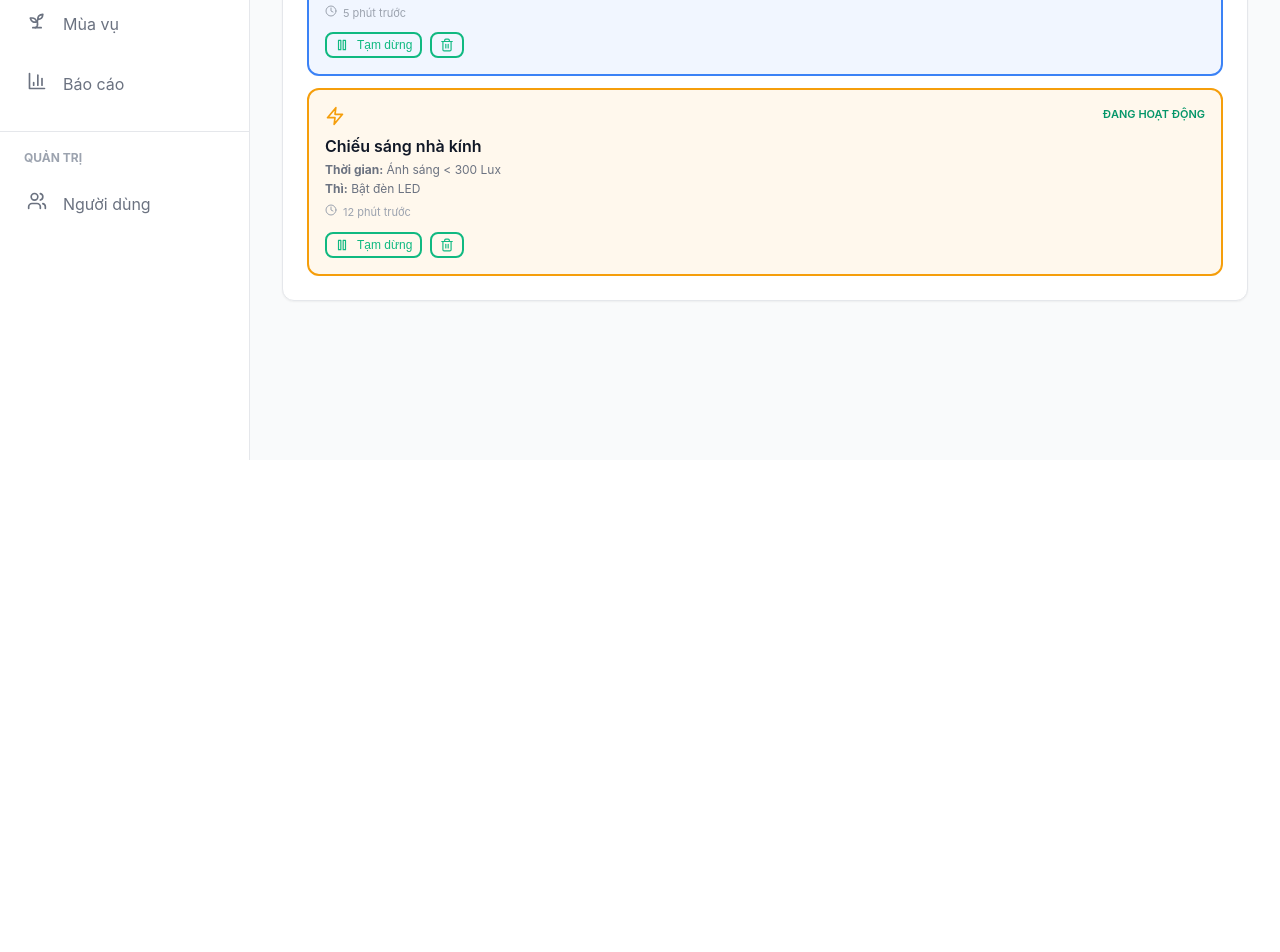
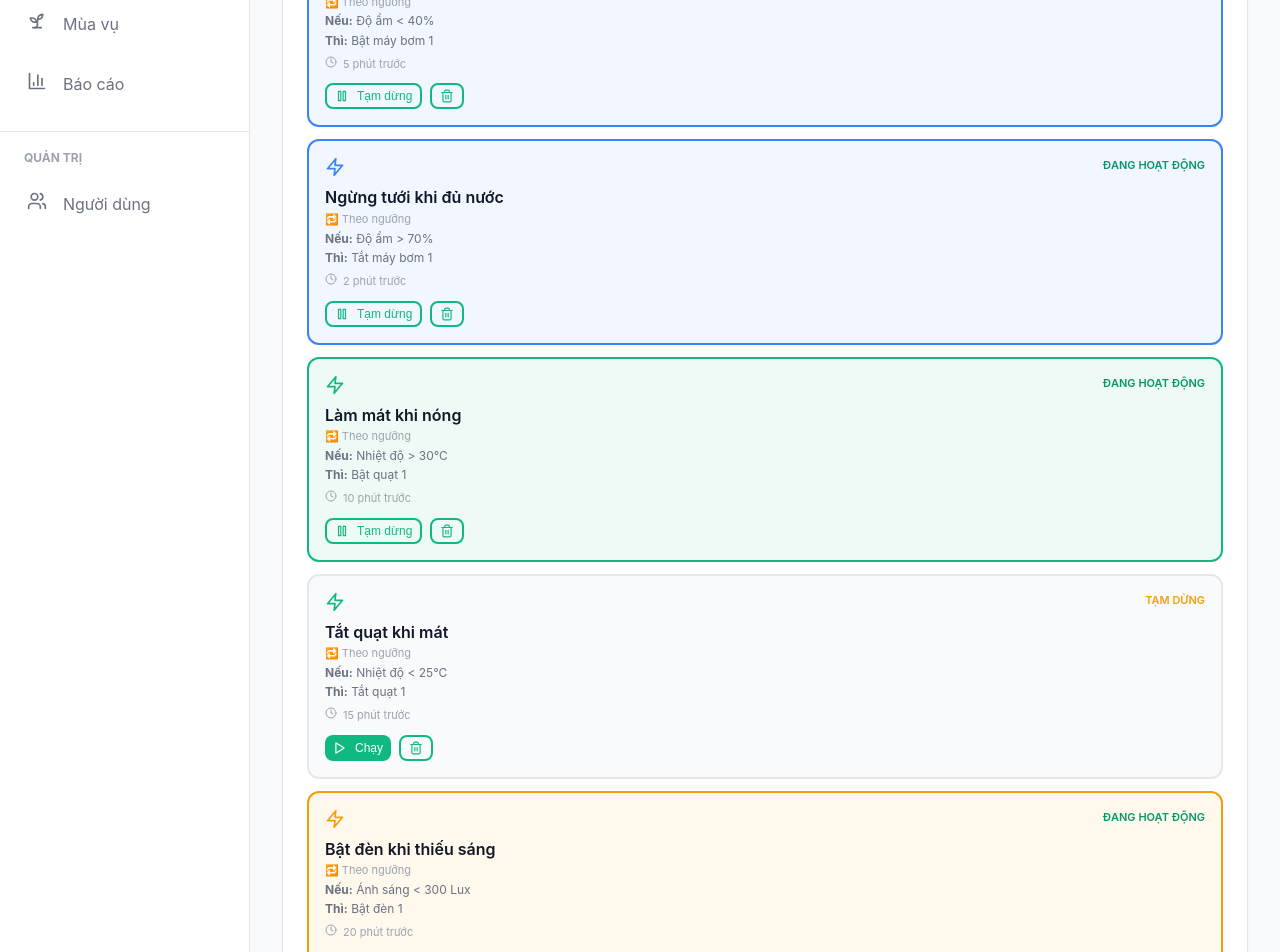
Before and after one commit to xuanday/Front-endDADN, a React (Vite) app: page /automation in a window 1280 px wide. Shown: the part 340-1292 px from the top of the page. Before the commit the page ends 800 px from the top, so only its background shows below. Built offline with nearby package versions, Linux system fonts and the light colour scheme; sample sign-in values are in the browser's storage.

Commit message:
Update Automation.jsx

```diff
--- a/src/pages/Automation.jsx
+++ b/src/pages/Automation.jsx
@@ -4,26 +4,136 @@ import { Plus } from 'lucide-react'
 
 const Automation = () => {
   const [automations, setAutomations] = useState([
+    // 🌱 TƯỚI NƯỚC
     {
       id: 1,
       name: 'Tưới nước tự động',
+      type: 'threshold',
       condition: 'Độ ẩm < 40%',
-      action: 'Bật bơm nước',
+      action: 'Bật máy bơm 1',
       status: 'active',
       lastRun: '5 phút trước',
       color: '#3b82f6',
     },
     {
       id: 2,
-      name: 'Chiếu sáng nhà kính',
+      name: 'Ngừng tưới khi đủ nước',
+      type: 'threshold',
+      condition: 'Độ ẩm > 70%',
+      action: 'Tắt máy bơm 1',
+      status: 'active',
+      lastRun: '2 phút trước',
+      color: '#3b82f6',
+    },
+
+    // 🌡️ NHIỆT ĐỘ
+    {
+      id: 3,
+      name: 'Làm mát khi nóng',
+      type: 'threshold',
+      condition: 'Nhiệt độ > 30°C',
+      action: 'Bật quạt 1',
+      status: 'active',
+      lastRun: '10 phút trước',
+      color: '#10b981',
+    },
+    {
+      id: 4,
+      name: 'Tắt quạt khi mát',
+      type: 'threshold',
+      condition: 'Nhiệt độ < 25°C',
+      action: 'Tắt quạt 1',
+      status: 'paused',
+      lastRun: '15 phút trước',
+      color: '#10b981',
+    },
+
+    // 💡 ÁNH SÁNG
+    {
+      id: 5,
+      name: 'Bật đèn khi thiếu sáng',
+      type: 'threshold',
       condition: 'Ánh sáng < 300 Lux',
-      action: 'Bật đèn LED',
+      action: 'Bật đèn 1',
       status: 'active',
-      lastRun: '12 phút trước',
+      lastRun: '20 phút trước',
       color: '#f59e0b',
     },
+    {
+      id: 6,
+      name: 'Tắt đèn khi đủ sáng',
+      type: 'threshold',
+      condition: 'Ánh sáng > 800 Lux',
+      action: 'Tắt đèn 1',
+      status: 'active',
+      lastRun: '25 phút trước',
+      color: '#f59e0b',
+    },
+
+    // ⏰ THEO THỜI GIAN
+    {
+      id: 7,
+      name: 'Tưới nước buổi sáng',
+      type: 'schedule',
+      condition: '06:00 mỗi ngày',
+      action: 'Bật máy bơm 1',
+      status: 'active',
+      lastRun: 'Hôm nay 06:00',
+      color: '#6366f1',
+    },
+    {
+      id: 8,
+      name: 'Tưới nước buổi chiều',
+      type: 'schedule',
+      condition: '17:30 mỗi ngày',
+      action: 'Bật máy bơm 2',
+      status: 'active',
+      lastRun: 'Hôm qua 17:30',
+      color: '#6366f1',
+    },
+    {
+      id: 9,
+      name: 'Bật đèn buổi tối',
+      type: 'schedule',
+      condition: '18:00 mỗi ngày',
+      action: 'Bật đèn 1',
+      status: 'active',
+      lastRun: 'Hôm qua 18:00',
+      color: '#f59e0b',
+    },
+    {
+      id: 10,
+      name: 'Tắt đèn ban đêm',
+      type: 'schedule',
+      condition: '23:00 mỗi ngày',
+      action: 'Tắt đèn 1',
+      status: 'active',
+      lastRun: 'Hôm qua 23:00',
+      color: '#f59e0b',
+    },
+
+    // 🧪 KHÁC
+    {
+      id: 11,
+      name: 'Khử trùng định kỳ',
+      type: 'schedule',
+      condition: '02:00 mỗi ngày',
+      action: 'Bật máy sát trùng',
+      status: 'paused',
+      lastRun: '2 ngày trước',
+      color: '#ef4444',
+    },
+    {
+      id: 12,
+      name: 'Cảnh báo nhiệt độ cao',
+      type: 'threshold',
+      condition: 'Nhiệt độ > 35°C',
+      action: 'Gửi cảnh báo',
+      status: 'active',
+      lastRun: '1 phút trước',
+      color: '#ef4444',
+    },
   ])
-
   const toggle = (id) => {
     setAutomations((prev) =>
       prev.map((a) =>
@@ -38,9 +148,15 @@ const Automation = () => {
     setAutomations((prev) => prev.filter((a) => a.id !== id))
   }
 
+  // GROUP THEO TYPE
+  const grouped = automations.reduce((acc, item) => {
+    if (!acc[item.type]) acc[item.type] = []
+    acc[item.type].push(item)
+    return acc
+  }, {})
+
   return (
     <div className="card">
-
       {/* HEADER */}
       <div className="card-header">
         <div className="card-title">Automation</div>
@@ -51,7 +167,7 @@ const Automation = () => {
         </button>
       </div>
 
-      {/* DESCRIPTION*/}
+      {/* DESCRIPTION */}
       <div
         style={{
           marginBottom: 'var(--spacing-md)',
@@ -62,9 +178,20 @@ const Automation = () => {
         Quản lý kịch bản tự động trong hệ thống nông trại thông minh.
       </div>
 
-      {/* LIST */}
+      {/* GROUPED LIST */}
+      <div style={{ display: 'flex', flexDirection: 'column', gap: 20 }}>
+        {Object.keys(grouped).map((type) => (
+          <div key={type}>
+
+            {/* GROUP TITLE */}
+            <div style={{ fontWeight: 600, marginBottom: 8 }}>
+              {type === 'threshold' && '🔁 Theo ngưỡng'}
+              {type === 'schedule' && '⏰ Theo thời gian'}
+            </div>
+
+            {/* ITEMS */}
             <div style={{ display: 'flex', flexDirection: 'column', gap: 12 }}>
-        {automations.map((item) => (
+              {grouped[type].map((item) => (
                 <AutomationItem
                   key={item.id}
                   item={item}
@@ -74,6 +201,9 @@ const Automation = () => {
               ))}
             </div>
           </div>
+        ))}
+      </div>
+    </div>
   )
 }
 
```
Lines whose indentation alone changed are shown as unchanged.
